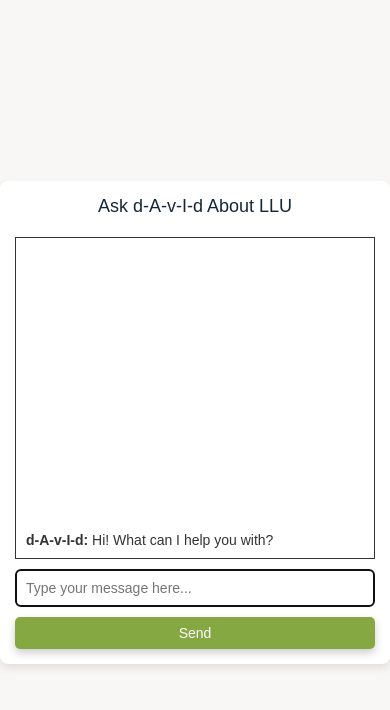
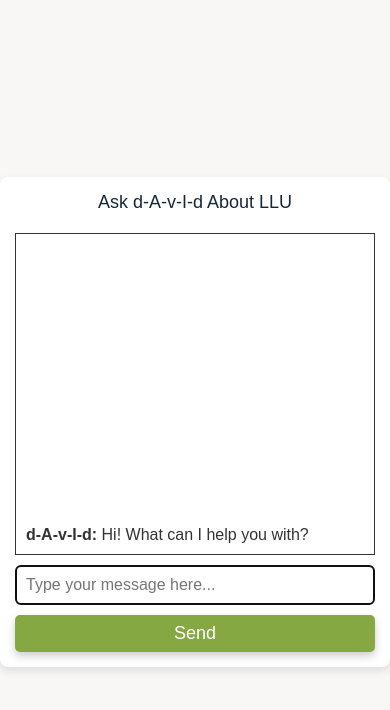
Before and after one commit to LivinLL/chatbase-real, a Flask app: page / in a window 390 px wide. Shown: the top 710 px of the page. Run offline with Flask 3, Linux system fonts and the light colour scheme.

Commit message:
Increased mobile font size to 16px

```diff
--- a/templates/index.html
+++ b/templates/index.html
@@ -51,7 +51,7 @@
         }
 
         .submit-btn {
-            font-size: 16px; /* Slightly smaller for mobile */
+            font-size: 18px; /* Slightly smaller for mobile */
             padding: 10px 15px;
             background-color: #85A842; /* LLU green */
             color: white;
@@ -83,15 +83,15 @@
                 font-size: 18px; /* Smaller title for small screens */
             }
             input[type="text"] {
-                font-size: 14px; /* Adjust input font size */
+                font-size: 16px; /* Adjust input font size */
             }
             .submit-btn {
-                font-size: 14px;
+                font-size: 18px;
                 padding: 8px 12px;
             }
             #message-box {
                 max-height: 50vh; /* Allow more space for chat */
-                font-size: 14px; /* Smaller font for small screens */
+                font-size: 16px; /* Smaller font for small screens */
             }
         }
     </style>
```
